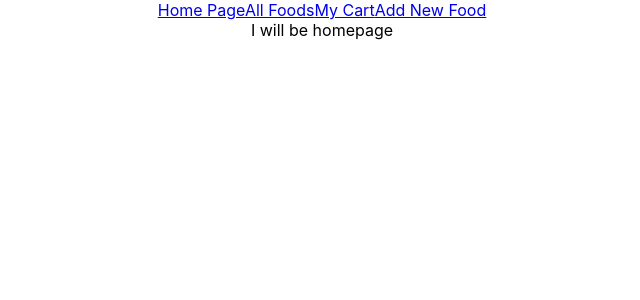
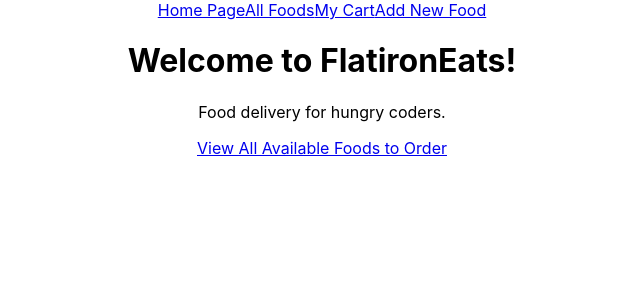
Before and after one commit to ellijs/phase2project-flatironeats, a React (Create React App) app: page / in a window 1280 px wide. Shown: the top 300 px of the page, without its empty margins (318-958 px from the left). Built offline with nearby package versions, Linux system fonts and the light colour scheme; data requests are answered from the project's data file.

Commit message:
working on search

```diff
--- a/src/Components/App.js
+++ b/src/Components/App.js
@@ -18,6 +18,33 @@ function App() {
     .then(foodData => setFoods(foodData))
   }, [])
 
+  const [search, setSearch] = useState("")
+
+
+  const searchedFoods = () => {
+      // const filteredFoods = [...foods]
+      if(!search) {
+          return foods
+      } else {
+          const filteredFoods = [...foods]
+          return filteredFoods.filter(food => {
+              (food.name.toLowerCase().includes(search.toLowerCase()))
+
+          }
+          )
+      }
+      // if (search.length > 0){
+      //     const filteredFoods = [...foods].filter(food => {
+      //         return(
+      //             food.name.toLowerCase().includes(search.toLowerCase())
+      //         )
+      //     })
+      //     return filteredFoods
+      // } else {
+      //     return foods
+      // }
+    }
+
   return (
     <div className="App">
       <NavBar />
@@ -26,13 +53,13 @@ function App() {
           <NewFoodForm />
         </Route>
         <Route exact path="/foods">
-          <FoodContainer foods={foods}/>
+          <FoodContainer foods={searchedFoods()} setSearch={setSearch}/>
         </Route>
         <Route exact path="/cart">
           <Cart />
         </Route>
         <Route exact path="/">
-          <HomePage />
+          <HomePage foods={foods}/>
         </Route>
       </Switch>
     </div>
--- a/src/Components/FoodCard.js
+++ b/src/Components/FoodCard.js
@@ -2,11 +2,22 @@ import { useState } from "react";
 import FoodDetail from "./FoodDetail";
 
 function FoodCard({ food }){
+
+    // const foodsToDisplay = foods.map((food) => {
+    //     return (
+    //         <>
+                // <h2>{food.name}</h2>
+                // <img src={food.image} alt="image of food"/>
+                // <h4>Price: {food.price}</h4>
+    //         </>
+    //     )
+    // })
+
     return(
         <div className="food-card">
             <h2>{food.name}</h2>
             <img src={food.image} alt="image of food"/>
-            <h4>{food.price}</h4>
+            <h4>Price: {food.price}</h4>
             <FoodDetail food={food} />
         </div>
     )
--- a/src/Components/FoodContainer.js
+++ b/src/Components/FoodContainer.js
@@ -1,14 +1,16 @@
 import { useState } from "react";
 import FoodCard from "./FoodCard";
+import SearchBar from "./SearchBar";
 
-function FoodContainer({ foods }){
+function FoodContainer({ foods, search, setSearch }){
     const foodsToDisplay = foods.map((food) => {
-        return <FoodCard key={food.id} food={food}/>
+        return <FoodCard key={food.id} food={food} />
     })
 
 
     return (
         <div>
+            <SearchBar search={search} setSearch={setSearch}/>
             {foodsToDisplay}
         </div>
     )
--- a/src/Components/FoodDetail.js
+++ b/src/Components/FoodDetail.js
@@ -10,7 +10,7 @@ function FoodDetail({ food }){
             <img src={food.image} alt="image of food"/>
             <h4>{food.description}</h4>
             {foodReviewToDisplay}
-            <h4>{food.rating}</h4>
+            <h4>Rating: {food.rating}</h4>
         </div>
     )
 }
--- a/src/Components/HomePage.js
+++ b/src/Components/HomePage.js
@@ -1,8 +1,15 @@
-function HomePage(){
+function HomePage({ foods }){
+
     return(
-        <div>
-            I will be homepage
-        </div>
+        <>
+            <div>
+                <h1>Welcome to FlatironEats!</h1>
+                <p>Food delivery for hungry coders.</p>
+                <a className="button" href="/foods">
+                    View All Available Foods to Order
+                </a>
+            </div>
+        </>
     )
 }
 
--- /dev/null
+++ b/src/Components/SearchBar.js
@@ -0,0 +1,10 @@
+function SearchBar({ search, setSearch }){
+
+    // function handleSearch(){}
+
+    return (
+        <input type="text" placeholder="Search..." value={search} onChange={(e) => setSearch(e.target.value)}/>
+    )
+}
+
+export default SearchBar;
```
